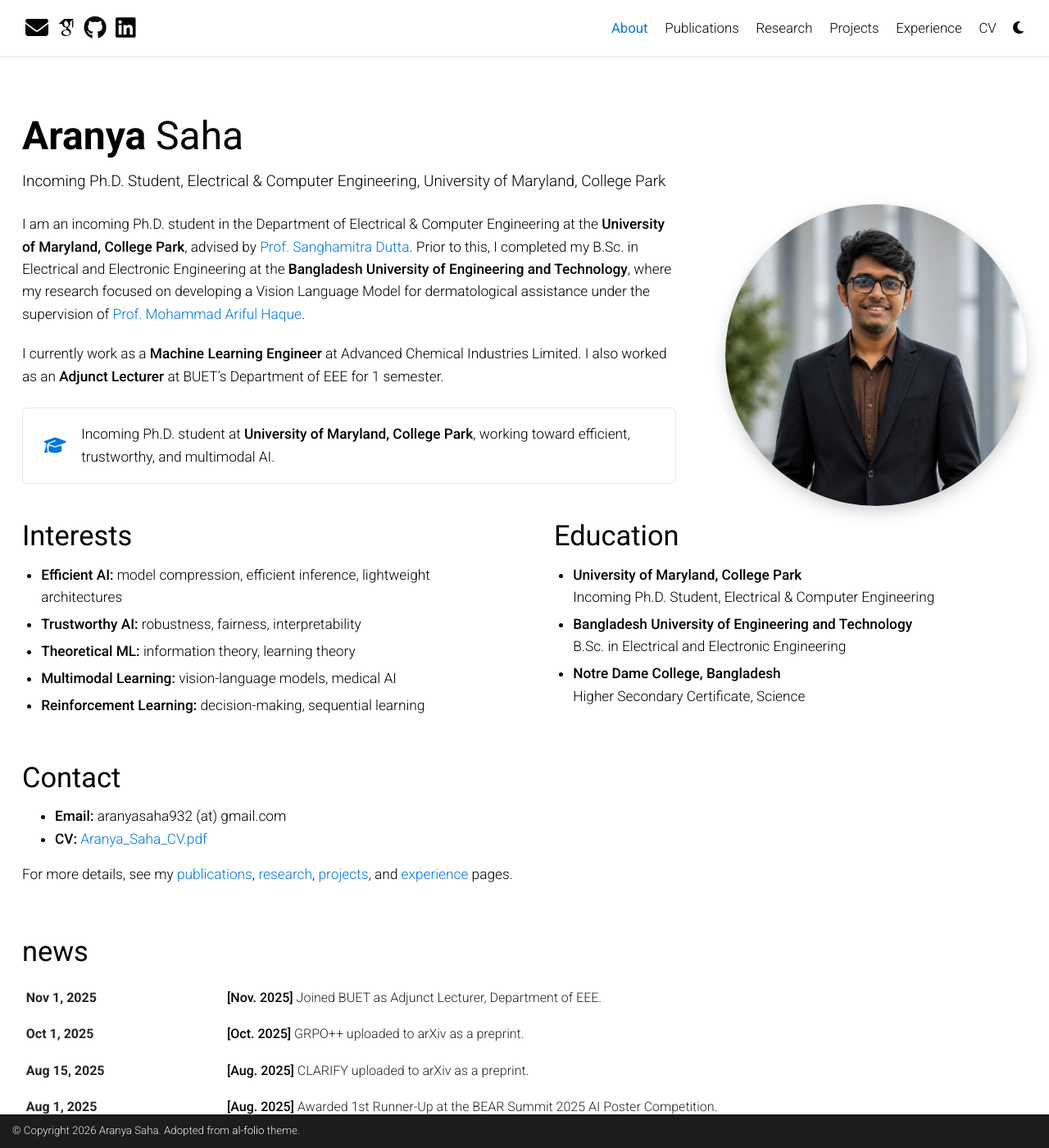
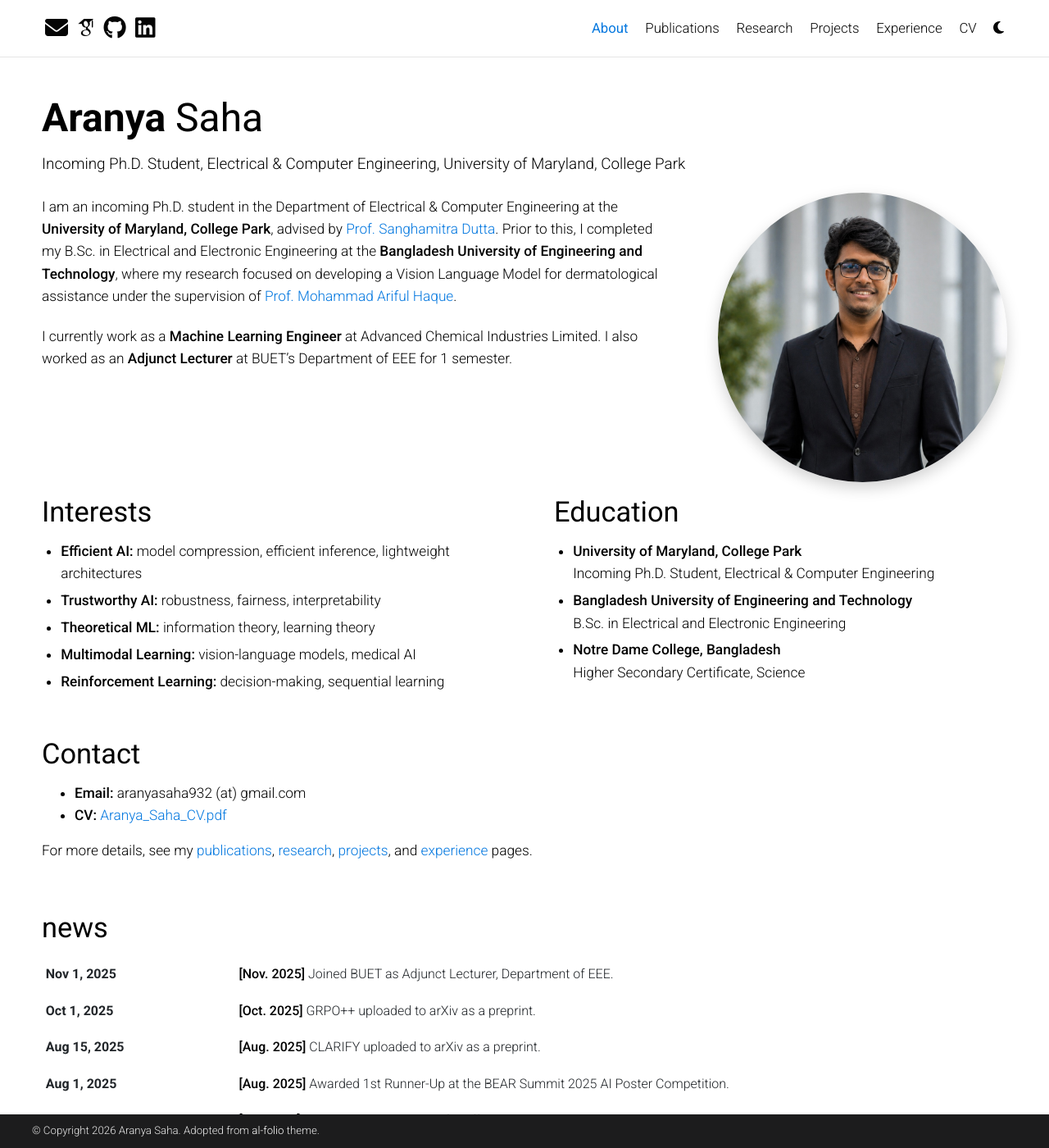
Before and after one commit to thisisAranya/thisisAranya.github.io, a Jekyll site: the page built from _pages/about.md, in a window 1280 px wide and 1400 px high. Shown: the whole window at 82% size. Built offline with Jekyll 4.4.1, drawn with Linux system fonts in a browser that asks for light colours; some web fonts are replaced; comment, search, counter and statistics services are not loaded; a style sheet for code colours, icons or effects is not loaded.

Commit message:
Repair homepage proportions

```diff
--- a/_pages/about.md
+++ b/_pages/about.md
@@ -19,11 +19,6 @@
 I am an incoming Ph.D. student in the Department of Electrical & Computer Engineering at the **University of Maryland, College Park**, advised by [Prof. Sanghamitra Dutta](https://sites.google.com/site/sanghamitraweb/). Prior to this, I completed my B.Sc. in Electrical and Electronic Engineering at the **Bangladesh University of Engineering and Technology**, where my research focused on developing a Vision Language Model for dermatological assistance under the supervision of [Prof. Mohammad Ariful Haque](https://scholar.google.com/citations?user=DJUPchAAAAAJ&hl=en).
 
 I currently work as a **Machine Learning Engineer** at Advanced Chemical Industries Limited. I also worked as an **Adjunct Lecturer** at BUET's Department of EEE for 1 semester.
-
-<div class="home-callout">
-  <span class="home-callout-icon"><i class="fa-solid fa-graduation-cap"></i></span>
-  <span>Incoming Ph.D. student at <strong>University of Maryland, College Park</strong>, working toward efficient, trustworthy, and multimodal AI.</span>
-</div>
 
 <div class="home-two-column">
   <section>
--- a/_sass/_base.scss
+++ b/_sass/_base.scss
@@ -449,7 +449,6 @@
 
   .container {
     color: var(--global-footer-text-color);
-    max-width: $max-content-width;
     padding-top: 10px;
     padding-bottom: 10px;
   }
@@ -504,7 +503,7 @@
   }
 
   .profile {
-    margin-top: -0.7rem;
+    margin-top: -0.25rem;
 
     img {
       aspect-ratio: 1 / 1;
@@ -515,32 +514,12 @@
     }
   }
 
-  .home-callout {
-    align-items: center;
-    border: 1px solid var(--global-divider-color);
-    border-radius: 6px;
-    display: flex;
-    gap: 1rem;
-    margin: 1.5rem 0 2.45rem;
-    padding: 1.15rem 1.45rem;
-  }
-
-  .home-callout-icon {
-    align-items: center;
-    color: var(--global-theme-color);
-    display: inline-flex;
-    flex: 0 0 auto;
-    font-size: 1.35rem;
-    justify-content: center;
-    width: 2rem;
-  }
-
   .home-two-column {
     clear: both;
     display: grid;
     gap: 4.5rem;
     grid-template-columns: minmax(0, 1fr) minmax(0, 1fr);
-    margin-top: 2rem;
+    margin-top: 2.25rem;
 
     h2 {
       font-size: 2.15rem;
@@ -563,7 +542,7 @@
     padding-right: 0.75rem;
 
     article > p {
-      max-width: 910px;
+      max-width: 870px;
     }
   }
 }
@@ -572,7 +551,7 @@
   .about-page {
     .profile {
       width: 30%;
-      max-width: 440px;
+      max-width: 430px;
     }
   }
 }
@@ -588,6 +567,12 @@
 
   body > .container.mt-5 {
     margin-top: 2.25rem !important;
+  }
+
+  body > .container,
+  #navbar > .container,
+  footer.fixed-bottom > .container {
+    width: calc(100% - 30px);
   }
 
   .navbar {
@@ -623,12 +608,6 @@
       margin: 0 auto 1.75rem;
       max-width: 280px;
       width: 72%;
-    }
-
-    .home-callout {
-      align-items: flex-start;
-      margin-top: 1.25rem;
-      padding: 1rem;
     }
 
     .home-two-column {
--- a/_sass/_layout.scss
+++ b/_sass/_layout.scss
@@ -26,8 +26,15 @@
   max-width: $max-content-width;
 }
 
+body > .container,
+#navbar > .container,
+footer.fixed-bottom > .container {
+  max-width: 1430px !important;
+  width: calc(100% - 48px);
+}
+
 body > .container.mt-5 {
-  margin-top: 4.35rem !important;
+  margin-top: 3rem !important;
 }
 
 // Profile
```
